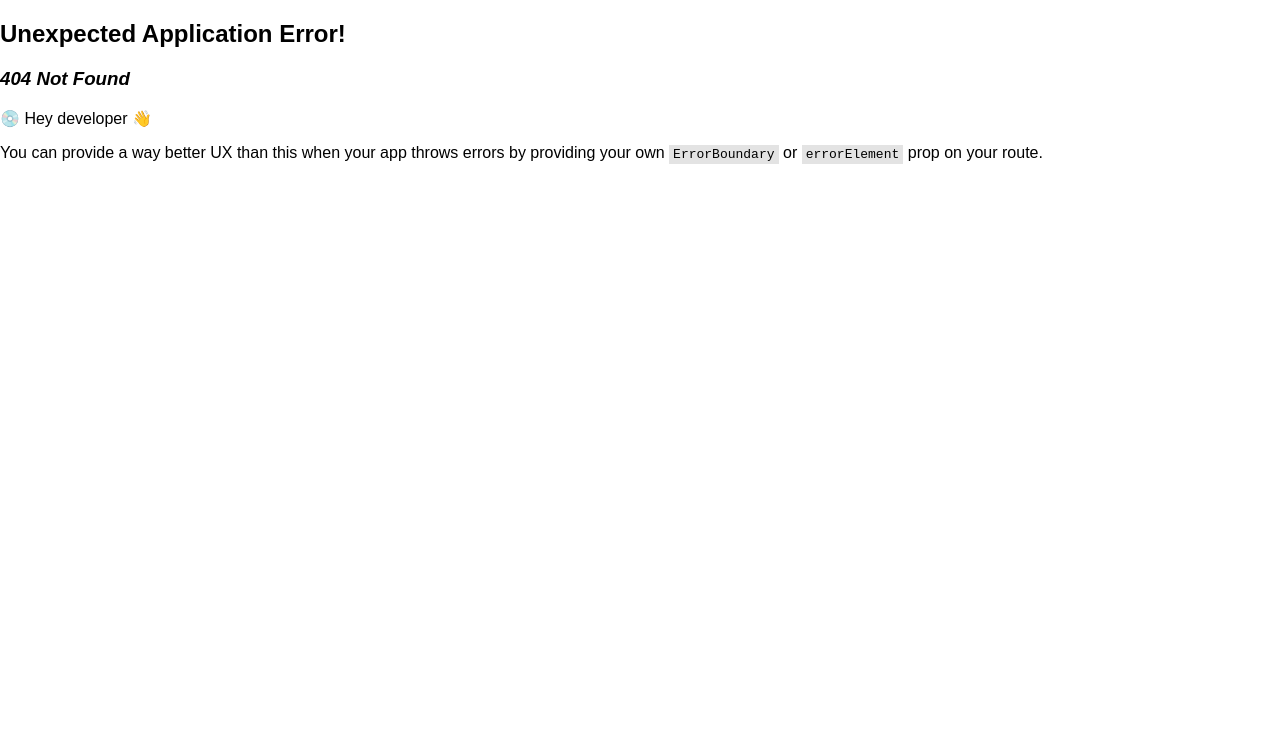
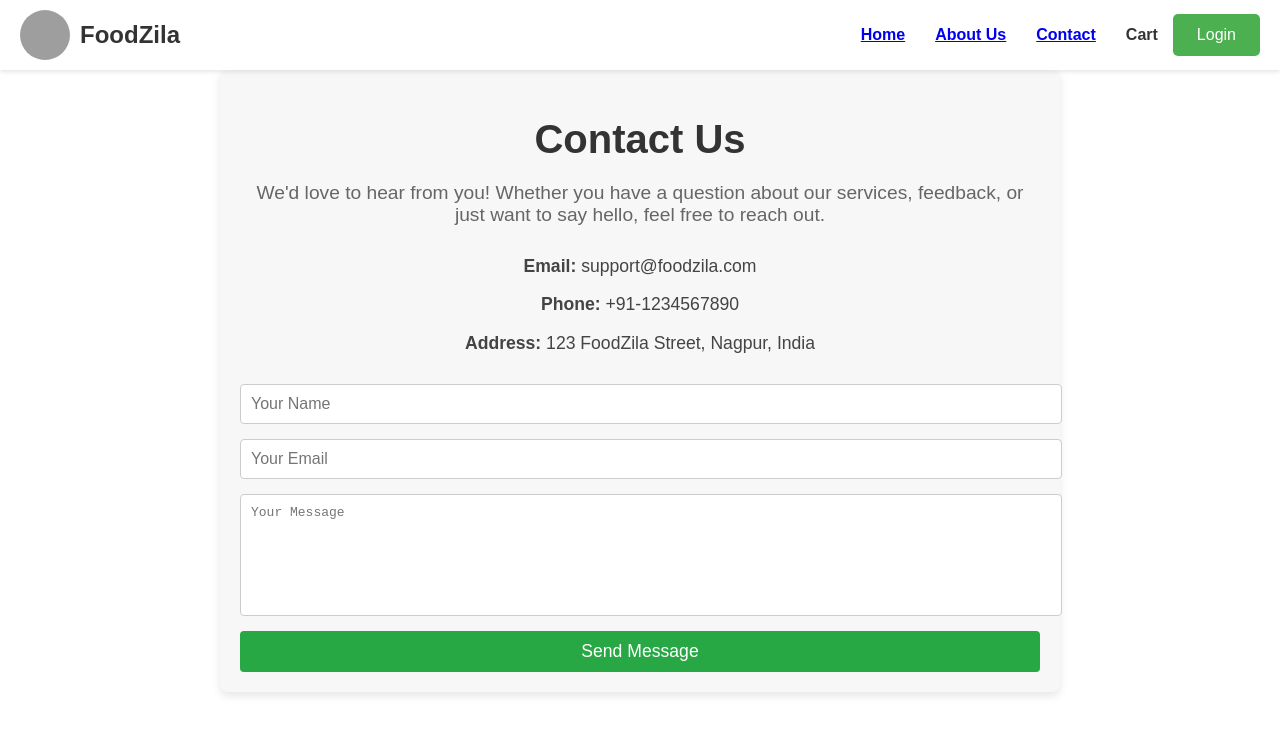
Before and after one commit to rashmantri/FoodZila, a React (Vite) app: page /contact in a window 1280 px wide. Before the commit this address had no page. Shown: the top 734 px of the page. Built offline with nearby package versions, Linux system fonts and the light colour scheme; grey boxes are pictures that could not be loaded.

Commit message:
Added Outlet

```diff
--- a/src/App.css
+++ b/src/App.css
@@ -252,3 +252,95 @@ body {
     outline: none; /* Remove outline on focus */
     box-shadow: 0 0 0 3px rgba(0, 123, 255, 0.5); /* Add a focus shadow */
 }
+
+.about-container {
+	max-width: 800px;
+	margin: 0 auto;
+	padding: 20px;
+	text-align: center;
+	background-color: #f7f7f7;
+	border-radius: 8px;
+	box-shadow: 0 4px 8px rgba(0, 0, 0, 0.1);
+  }
+
+  .about-title {
+	font-size: 2.5em;
+	color: #333;
+	margin-bottom: 20px;
+  }
+
+  .about-text {
+	font-size: 1.2em;
+	color: #666;
+	line-height: 1.6;
+	margin-bottom: 15px;
+  }
+
+  .about-text:last-of-type {
+	margin-bottom: 0;
+  }
+
+  .contact-container {
+	max-width: 800px;
+	margin: 0 auto;
+	padding: 20px;
+	text-align: center;
+	background-color: #f7f7f7;
+	border-radius: 8px;
+	box-shadow: 0 4px 8px rgba(0, 0, 0, 0.1);
+  }
+
+  .contact-title {
+	font-size: 2.5em;
+	color: #333;
+	margin-bottom: 20px;
+  }
+
+  .contact-text {
+	font-size: 1.2em;
+	color: #666;
+	margin-bottom: 30px;
+  }
+
+  .contact-info {
+	margin-bottom: 30px;
+  }
+
+  .contact-item {
+	font-size: 1.1em;
+	color: #444;
+	margin-bottom: 10px;
+  }
+
+  .contact-form {
+	display: flex;
+	flex-direction: column;
+	gap: 15px;
+  }
+
+  .form-input, .form-textarea {
+	padding: 10px;
+	border: 1px solid #ccc;
+	border-radius: 4px;
+	font-size: 1em;
+	width: 100%;
+  }
+
+  .form-textarea {
+	height: 100px;
+	resize: none;
+  }
+
+  .form-button {
+	padding: 10px 15px;
+	border: none;
+	border-radius: 4px;
+	background-color: #28a745;
+	color: #fff;
+	font-size: 1.1em;
+	cursor: pointer;
+  }
+
+  .form-button:hover {
+	background-color: #218838;
+  }
--- a/src/App.jsx
+++ b/src/App.jsx
@@ -2,12 +2,13 @@ import "./App.css"
 import Header from "./components/Header"
 import Body from "./components/Body"
 import Footer from "./components/Footer"
+import { Outlet } from "react-router-dom"
 
 const App = () => {
 	return (
 		<>
 			<Header />
-			<Body />
+			<Outlet />
 			<Footer />
 		</>
 	)
--- a/src/components/About.jsx
+++ b/src/components/About.jsx
@@ -1,7 +1,26 @@
 const About = () => {
 	return (
-		<div>
-			<h1>About Us</h1>
+		<div className="about-container">
+			<h1 className="about-title">About Us</h1>
+			<p className="about-text">
+				Welcome to FoodZila, your go-to platform for ordering delicious food
+				from local restaurants. We are dedicated to bringing you the best dining
+				experiences right to your doorstep.
+			</p>
+			<p className="about-text">
+				Our mission is to connect food lovers with their favorite restaurants,
+				offering a wide variety of cuisines. Whether you're craving something
+				traditional or looking to try something new, FoodZila has you covered.
+			</p>
+			<p className="about-text">
+				Our platform is easy to use, ensuring a seamless and enjoyable ordering
+				process. We value your satisfaction and strive to provide excellent
+				service with every order.
+			</p>
+			<p className="about-text">
+				Thank you for choosing FoodZila. We hope to make your food ordering
+				experience unforgettable!
+			</p>
 		</div>
 	)
 }
--- /dev/null
+++ b/src/components/Contact.jsx
@@ -0,0 +1,47 @@
+const Contact = () => {
+	return (
+		<div className="contact-container">
+			<h1 className="contact-title">Contact Us</h1>
+			<p className="contact-text">
+				We'd love to hear from you! Whether you have a question about our
+				services, feedback, or just want to say hello, feel free to reach out.
+			</p>
+			<div className="contact-info">
+				<p className="contact-item">
+					<strong>Email:</strong> support@foodzila.com
+				</p>
+				<p className="contact-item">
+					<strong>Phone:</strong> +91-1234567890
+				</p>
+				<p className="contact-item">
+					<strong>Address:</strong> 123 FoodZila Street, Nagpur, India
+				</p>
+			</div>
+			<form className="contact-form">
+				<input
+					type="text"
+					className="form-input"
+					placeholder="Your Name"
+					required
+				/>
+				<input
+					type="email"
+					className="form-input"
+					placeholder="Your Email"
+					required
+				/>
+				<textarea
+					className="form-textarea"
+					placeholder="Your Message"
+					required></textarea>
+				<button
+					type="submit"
+					className="form-button">
+					Send Message
+				</button>
+			</form>
+		</div>
+	)
+}
+
+export default Contact
--- /dev/null
+++ b/src/components/ErrorPage.jsx
@@ -0,0 +1,19 @@
+import React from "react"
+import { useRouteError } from "react-router-dom"
+
+const ErrorPage = () => {
+	const err = useRouteError()
+	console.log(err)
+	return (
+		<div>
+			<h1>Ooops!!</h1>
+			<h2>Something Went Wrong!</h2>
+			<h2>
+				Error {err.status} {err.statusText}
+			</h2>
+			<h2>{err.error.message}</h2>
+		</div>
+	)
+}
+
+export default ErrorPage
--- a/src/components/Header.jsx
+++ b/src/components/Header.jsx
@@ -1,5 +1,5 @@
 import { useState } from "react"
-
+import { Link } from "react-router-dom"
 const Header = () => {
 	const [login, setlogin] = useState("Login")
 	return (
@@ -14,9 +14,16 @@ const Header = () => {
 			</div>
 			<div className="navbar-items">
 				<ul className="item-list">
-					<li>Home</li>
-					<li>About Us</li>
-					<li>Contact</li>
+					<li>
+						<Link to="/">Home</Link>
+					</li>
+					<li>
+						<Link to="/about">About Us</Link>
+					</li>
+					<li>
+						<Link to="/contact">Contact</Link>
+					</li>
+
 					<li>Cart</li>
 				</ul>
 				<button
--- a/src/main.jsx
+++ b/src/main.jsx
@@ -4,15 +4,31 @@ import App from "./App.jsx"
 import "./index.css"
 import { createBrowserRouter, RouterProvider } from "react-router-dom"
 import About from "./components/About.jsx"
-
+import ErrorPage from "./components/ErrorPage.jsx"
+import Body from "./components/Body.jsx"
+import Contact from "./components/Contact.jsx"
 const appRouter = createBrowserRouter([
 	{
 		path: "/",
 		element: <App />,
-	},
-	{
-		path: "/about",
-		element: <About />,
+		errorElement: <ErrorPage />,
+		children: [
+			{
+				path: "/",
+				element: <Body />,
+				errorElement: <ErrorPage />,
+			},
+			{
+				path: "/about",
+				element: <About />,
+				errorElement: <ErrorPage />,
+			},
+			{
+				path: "/contact",
+				element: <Contact />,
+				errorElement: <ErrorPage />,
+			},
+		],
 	},
 ])
 
```
